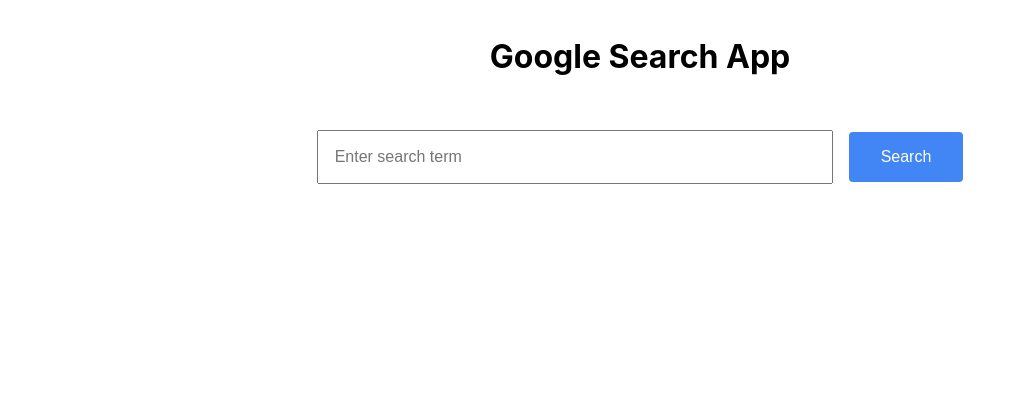
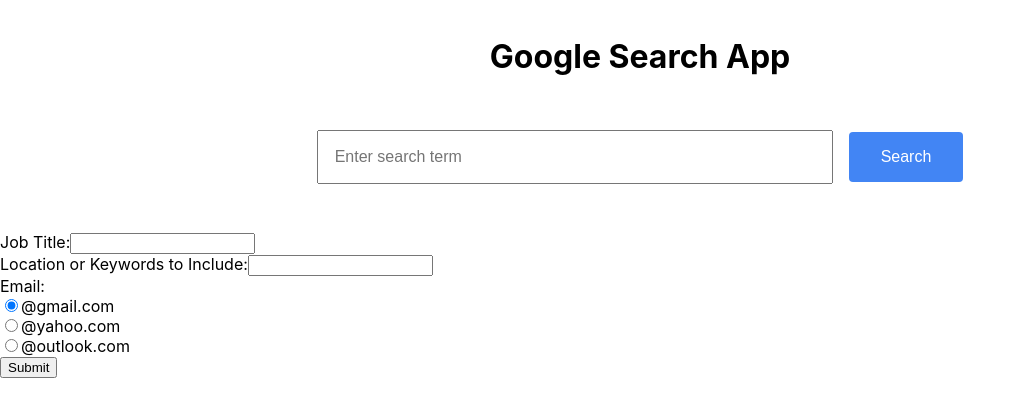
Before and after one commit to Romeorayyy/linkedin-custom-search, a React (Create React App) app: page / in a window 1280 px wide. Shown: the top 416 px of the page, without its empty margins (0-1026 px from the left). Built offline with nearby package versions, Linux system fonts and the light colour scheme.

Commit message:
Added the google query search string component

```diff
--- a/src/App.js
+++ b/src/App.js
@@ -1,11 +1,14 @@
+// /Users/randyyono/Desktop/google-search-app/src/App.js
 import React from 'react';
 import { SearchProvider } from './context/SearchContext';
 import SearchComponent from './components/SearchComponent/SearchComponent';
+import JobSearchComponent from './components/JobSearchComponent';
 
 function App() {
   return (
     <SearchProvider>
       <SearchComponent />
+      <JobSearchComponent />
     </SearchProvider>
   );
 }
--- /dev/null
+++ b/src/components/JobSearchComponent.js
@@ -0,0 +1,96 @@
+import React, { useState } from 'react';
+
+const JobSearchComponent = () => {
+  const [jobTitle, setJobTitle] = useState('');
+  const [locationKeywords, setLocationKeywords] = useState('');
+  const [emailOption, setEmailOption] = useState('@gmail.com');
+  const [output, setOutput] = useState('');
+
+  const handleSubmit = (e) => {
+    e.preventDefault();
+
+    const formattedJobTitle = `${formatKeywords(jobTitle)}`;
+    const formattedLocationKeywords = `${formatKeywords(locationKeywords)}`;
+
+    const outputText = `${formattedJobTitle} ${formattedLocationKeywords} -intitle:"profiles" -inurl:"dir/ " email "${emailOption}" site:www.linkedin.com/in/ OR site:www.linkedin.com/pub/`;
+    setOutput(outputText);
+  };
+
+  const formatKeywords = (keywords) => {
+    return keywords
+      .split(/\b(and|or)\b/i)
+      .map((keyword) =>
+        keyword.trim() === 'and' || keyword.trim() === 'or'
+          ? keyword.trim().toUpperCase()
+          : `"${keyword.trim()}"`
+      )
+      .join(' ');
+  };
+
+  return (
+    <div>
+      <form onSubmit={handleSubmit}>
+        <div>
+          <label htmlFor="jobTitle">Job Title:</label>
+          <input
+            type="text"
+            id="jobTitle"
+            value={jobTitle}
+            onChange={(e) => setJobTitle(e.target.value)}
+          />
+        </div>
+        <div>
+          <label htmlFor="locationKeywords">
+            Location or Keywords to Include:
+          </label>
+          <input
+            type="text"
+            id="locationKeywords"
+            value={locationKeywords}
+            onChange={(e) => setLocationKeywords(e.target.value)}
+          />
+        </div>
+        <div>
+          <label>Email:</label>
+          <div>
+            <input
+              type="radio"
+              id="gmail"
+              name="emailOption"
+              value="@gmail.com"
+              checked={emailOption === '@gmail.com'}
+              onChange={() => setEmailOption('@gmail.com')}
+            />
+            <label htmlFor="gmail">@gmail.com</label>
+          </div>
+          <div>
+            <input
+              type="radio"
+              id="yahoo"
+              name="emailOption"
+              value="@yahoo.com"
+              checked={emailOption === '@yahoo.com'}
+              onChange={() => setEmailOption('@yahoo.com')}
+            />
+            <label htmlFor="yahoo">@yahoo.com</label>
+          </div>
+          <div>
+            <input
+              type="radio"
+              id="outlook"
+              name="emailOption"
+              value="@outlook.com"
+              checked={emailOption === '@outlook.com'}
+              onChange={() => setEmailOption('@outlook.com')}
+            />
+            <label htmlFor="outlook">@outlook.com</label>
+          </div>
+        </div>
+        <button type="submit">Submit</button>
+      </form>
+      {output && <h3>{output}</h3>}
+    </div>
+  );
+};
+
+export default JobSearchComponent;
```
